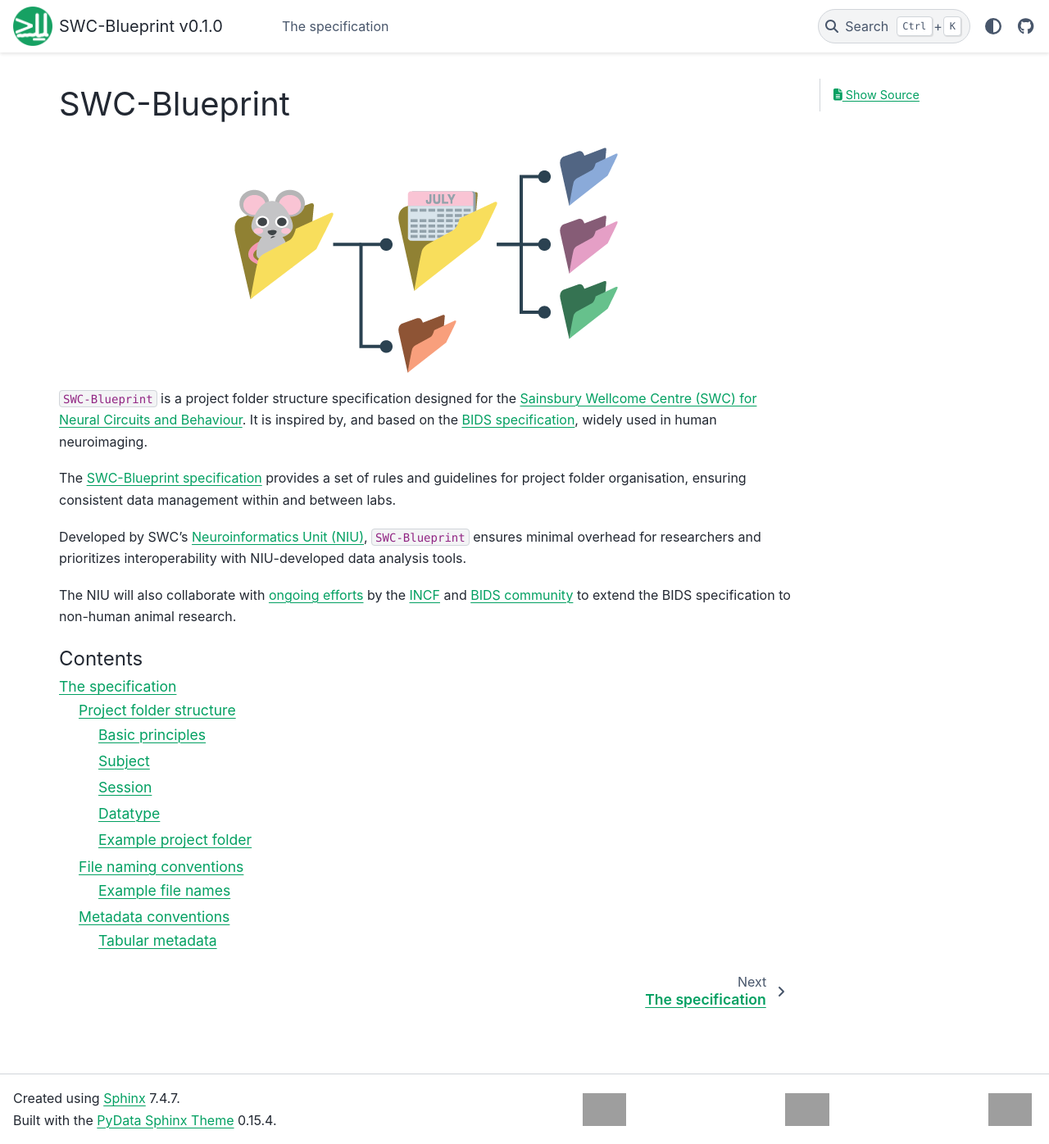
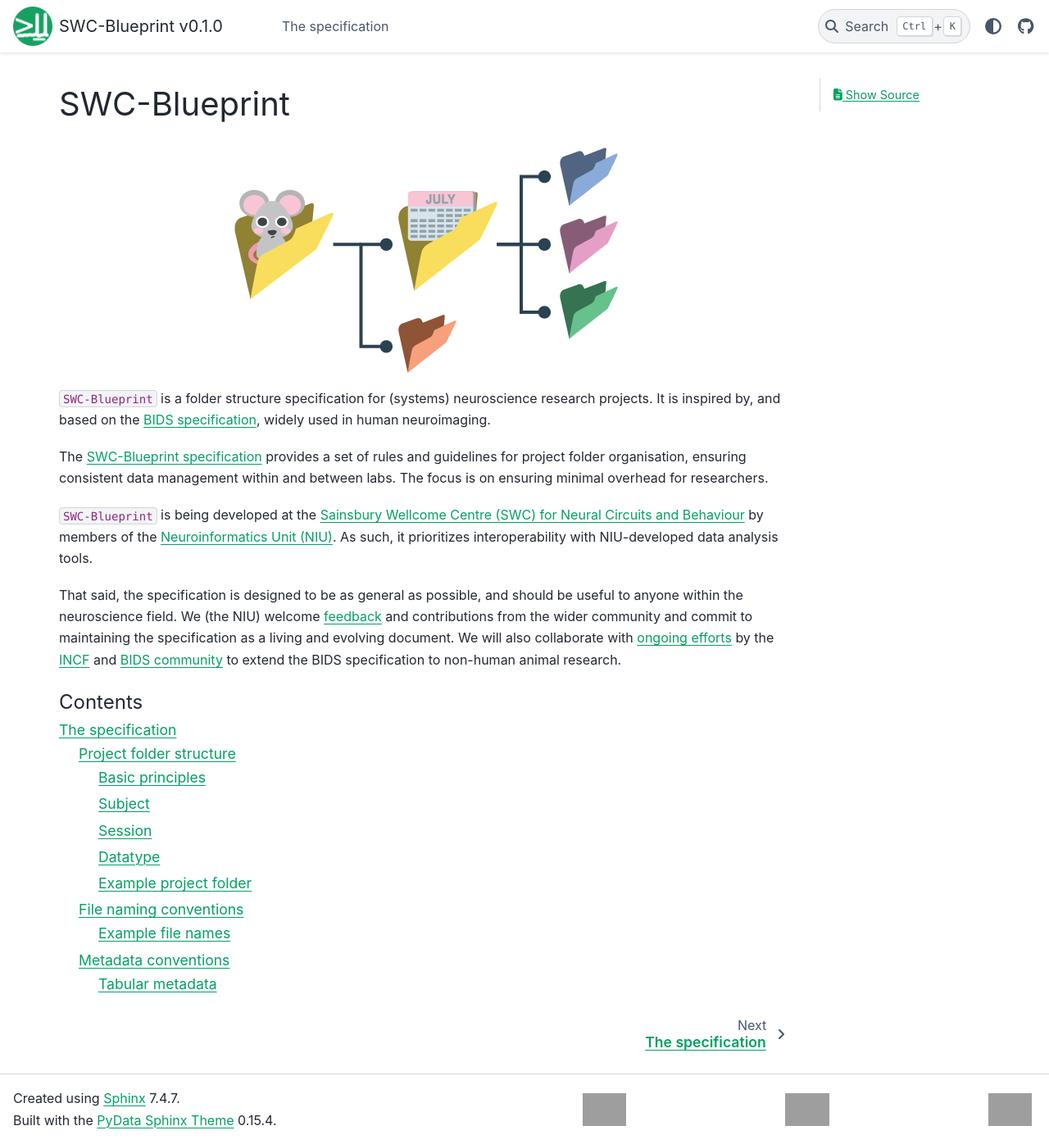
Before and after one commit to neuroinformatics-unit/NeuroBlueprint, a Sphinx documentation site: the page built from docs/source/index.md, in a window 1280 px wide and 1396 px high. Shown: the whole window at 82% size. Built offline with Sphinx 7.4.7 and the PyData theme 0.15.4, drawn with Linux system fonts in a browser that asks for light colours; grey boxes are pictures that could not be loaded.

Commit message:
Emphasise that SWC-Blueprint is not strictly for the SWC (#26)
* fixed link to logo in README

* updated core README text in repo and docs

````diff
--- a/docs/source/index.md
+++ b/docs/source/index.md
@@ -3,15 +3,13 @@
 <img src="_static/swc-blueprint_logo-light_no-text.png" alt="SWC-Blueprint logo" class="only-light img-responsive"/>
 <img src="_static/swc-blueprint_logo-dark_no-text.png" alt="SWC-Blueprint logo" class="only-dark img-responsive"/>
 
+`SWC-Blueprint` is a folder structure specification for (systems) neuroscience research projects. It is inspired by, and based on the [BIDS specification](https://bids-specification.readthedocs.io/en/stable/), widely used in human neuroimaging.
 
-`SWC-Blueprint` is a project folder structure specification designed for the [Sainsbury Wellcome Centre (SWC) for Neural Circuits and Behaviour](https://www.sainsburywellcome.org/).
-It is inspired by, and based on the [BIDS specification](https://bids-specification.readthedocs.io/en/stable/), widely used in human neuroimaging.
+The [SWC-Blueprint specification](specification.md) provides a set of rules and guidelines for project folder organisation, ensuring consistent data management within and between labs. The focus is on ensuring minimal overhead for researchers.
 
-The [SWC-Blueprint specification](specification.md) provides a set of rules and guidelines for project folder organisation, ensuring consistent data management within and between labs.
+`SWC-Blueprint` is being developed at the [Sainsbury Wellcome Centre (SWC) for Neural Circuits and Behaviour](https://www.sainsburywellcome.org/) by members of the [Neuroinformatics Unit (NIU)](https://neuroinformatics.dev/). As such, it prioritizes interoperability with NIU-developed data analysis tools.
 
-Developed by SWC's [Neuroinformatics Unit (NIU)](https://neuroinformatics.dev/), `SWC-Blueprint` ensures minimal overhead for researchers and prioritizes interoperability with NIU-developed data analysis tools.
-
-The NIU will also collaborate with [ongoing efforts](https://github.com/INCF/neuroscience-data-structure) by the [INCF](https://www.incf.org/) and [BIDS community](https://bids.neuroimaging.io/) to extend the BIDS specification to non-human animal research.
+That said, the specification is designed to be as general as possible, and should be useful to anyone within the neuroscience field. We (the NIU) welcome [feedback](https://github.com/neuroinformatics-unit/SWC-Blueprint/discussions) and contributions from the wider community and commit to maintaining the specification as a living and evolving document. We will also collaborate with [ongoing efforts](https://github.com/INCF/neuroscience-data-structure) by the [INCF](https://www.incf.org/) and [BIDS community](https://bids.neuroimaging.io/) to extend the BIDS specification to non-human animal research.
 
 ```{toctree}
 :maxdepth: 3
````
Also changed, not shown: README.md (+7 -2 lines).
